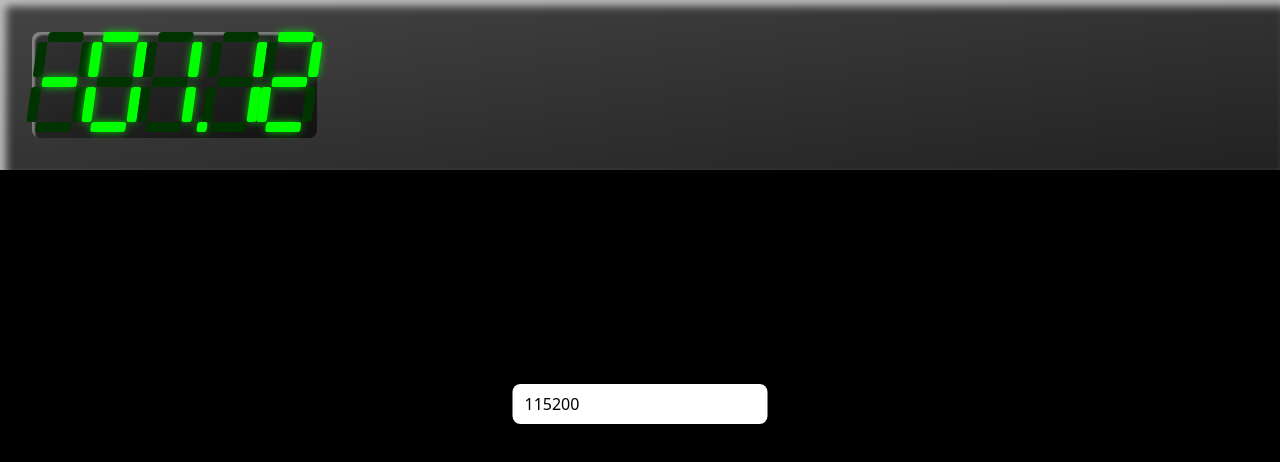
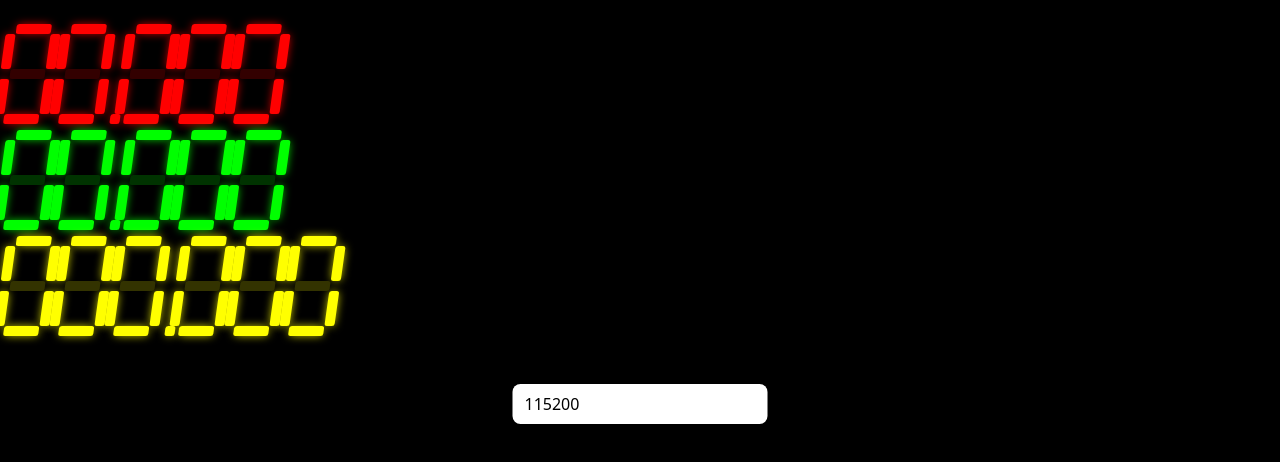
Before and after one commit to MStefan99/Power-meter-plus, a SvelteKit app: page / in a window 1280 px wide. Shown: the top 462 px of the page. Built offline with nearby package versions, Linux system fonts and the light colour scheme.

Commit message:
wip: power display

```diff
--- a/src/components/PowerView.svelte
+++ b/src/components/PowerView.svelte
@@ -1,19 +1,56 @@
 <script lang="ts">
-	import { disconnectDevice } from '$lib/driver/driver.svelte';
+	import { disconnectDevice, getActiveDevice } from '$lib/driver/driver.svelte';
+	import NumberDisplay from './NumberDisplay.svelte';
 
-	// $effect(() => {
-	// 	const interval = setInterval(() => {
-	// 		console.log('Interval', interval, getActiveDevice());
-	// 		getActiveDevice()?._request('*IDN?');
-	// 	}, 1000);
-	//
-	// 	return () => {
-	// 		clearInterval(interval);
-	// 	}
-	// });
+	const historyEntries = 60; // History entries to keep
+	const historyLength = 30; // History duration in seconds
+
+	let voltageHistory: number[] = $state([]);
+	let currentHistory: number[] = $state([]);
+	let powerHistory: number[] = $state([]);
+
+	$effect(() => {
+		const interval = setInterval(
+			() => {
+				if (getActiveDevice() !== null) {
+					voltageHistory.push(+getActiveDevice()._request('MEAS:VOLT?'));
+					currentHistory.push(+getActiveDevice()._request('MEAS:CURR?'));
+					powerHistory.push(+getActiveDevice()._request('MEAS:POW?'));
+
+					voltageHistory = voltageHistory.slice(voltageHistory.length - historyEntries);
+					currentHistory = currentHistory.slice(currentHistory.length - historyEntries);
+					powerHistory = powerHistory.slice(powerHistory.length - historyEntries);
+				}
+			},
+			(1000 * historyLength) / historyEntries
+		);
+
+		return () => {
+			clearInterval(interval);
+		};
+	});
 </script>
 
 <div class="power-view">
 	<p>Power view</p>
+	<NumberDisplay
+		value={voltageHistory[voltageHistory.length - 1]}
+		integerDigits={2}
+		decimalDigits={3}
+		--color="#300"
+		--color-lit="#f00"
+	/>
+	<NumberDisplay
+		value={currentHistory[currentHistory.length - 1]}
+		integerDigits={2}
+		decimalDigits={3}
+	/>
+	<NumberDisplay
+		value={powerHistory[powerHistory.length - 1]}
+		integerDigits={3}
+		decimalDigits={3}
+		--color="#330"
+		--color-lit="#ff0"
+	/>
 	<button onclick={disconnectDevice}>Disconnect</button>
 </div>
--- a/src/routes/+page.svelte
+++ b/src/routes/+page.svelte
@@ -2,22 +2,13 @@
 	import { getActiveDevice } from '$lib/driver/driver.svelte';
 	import ConnectionDialog from '../components/ConnectionDialog.svelte';
 	import PowerView from '../components/PowerView.svelte';
-	import NumberDisplay from '../components/NumberDisplay.svelte';
-
-	// setInterval(() => (number = (number - 0.1234)), 200);
 </script>
 
 <div class="home">
 	{#if !getActiveDevice()}
 		<ConnectionDialog />
-		<div class="display-frame-1">
-			<div class="display-frame-2">
-				<div class="display p-4">
-					<NumberDisplay value="-1.1234" integerDigits={3} decimalDigits={2} />
-				</div>
-			</div>
-		</div>
-	{:else}
+	{/if}
+	<div class="ml-4">
 		<PowerView />
-	{/if}
+	</div>
 </div>
```
